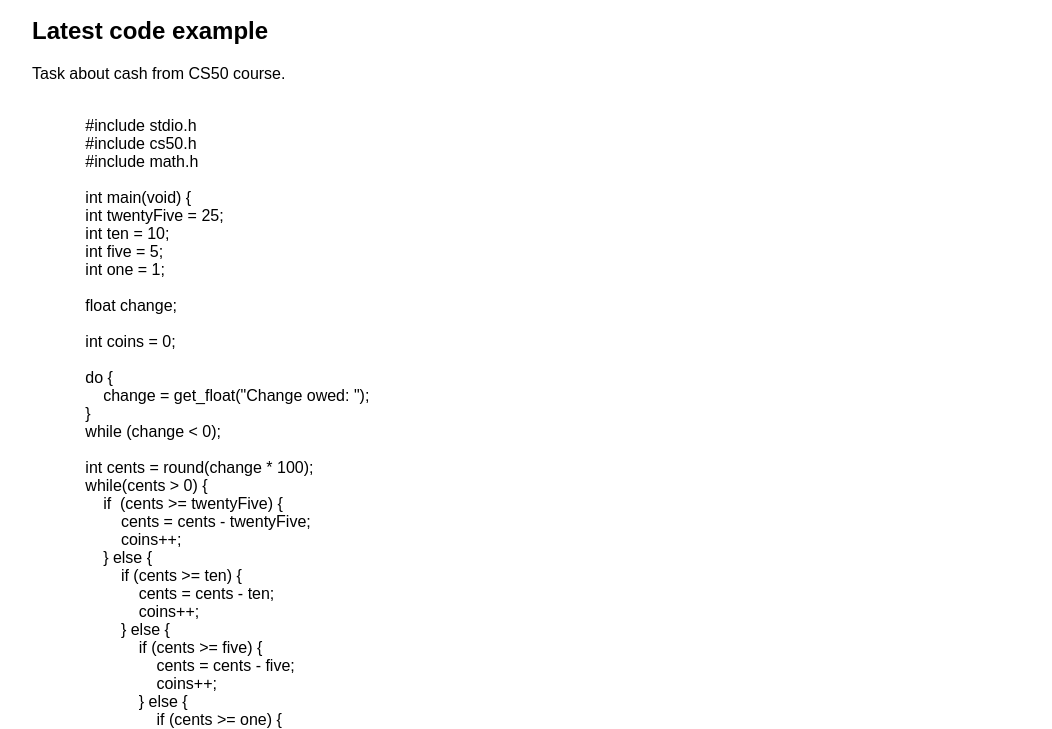
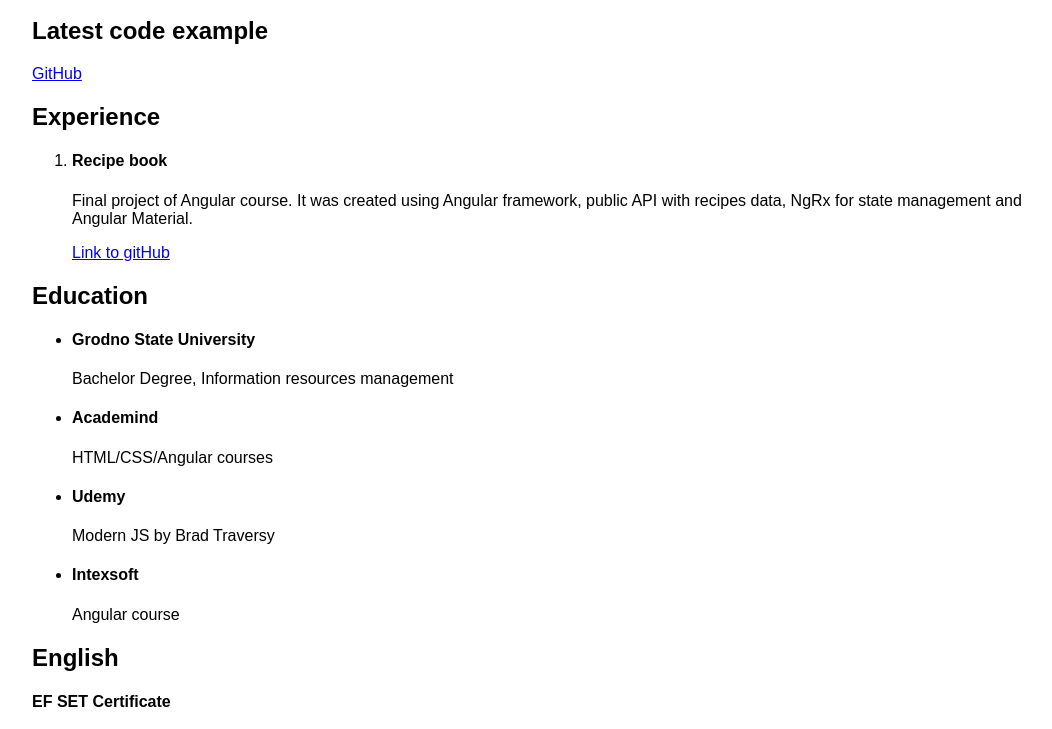
Before and after one commit to shostiyuliya/rsschool-cv, a plain HTML site: page index.html in a window 1280 px wide. Shown: the part 896-1625 px from the top of the page, without its empty margins (96-1148 px from the left). Drawn offline with Linux system fonts and the light colour scheme.

Commit message:
fix: change code example section

```diff
--- a/index.html
+++ b/index.html
@@ -49,54 +49,7 @@
       </section>
       <section class="latest-code">
         <h2 class="section-title">Latest code example</h2>
-        <p>Task about cash from CS50 course.</p>
-        <pre>
-          <code>
-            #include stdio.h
-            #include cs50.h
-            #include math.h
-
-            int main(void) {
-            int twentyFive = 25;
-            int ten = 10;
-            int five = 5;
-            int one = 1;
-
-            float change;
-
-            int coins = 0;
-
-            do {
-                change = get_float("Change owed: ");
-            }
-            while (change < 0);
-
-            int cents = round(change * 100);
-            while(cents > 0) {
-                if  (cents >= twentyFive) {
-                    cents = cents - twentyFive;
-                    coins++;
-                } else {
-                    if (cents >= ten) {
-                        cents = cents - ten;
-                        coins++;
-                    } else {
-                        if (cents >= five) {
-                            cents = cents - five;
-                            coins++;
-                        } else {
-                            if (cents >= one) {
-                                cents = cents - one;
-                                coins++;
-                            }
-                        }
-                    }
-                }
-            }
-            printf("%i\n", coins);
-              }
-          </code>
-        </pre>
+        <a href="https://github.com/shostiyuliya">GitHub</a>
       </section>
       <section class="experience">
         <h2 class="section-title">Experience</h2>
@@ -121,7 +74,7 @@
           </li>
           <li class="education-item">
             <h4 class="education-name">Udemy</h4>
-            <p class="education-description">Moder JS by Brad Traversy</p>
+            <p class="education-description">Modern JS by Brad Traversy</p>
           </li>
           <li class="education-item">
             <h4 class="education-name">Intexsoft</h4>
```
